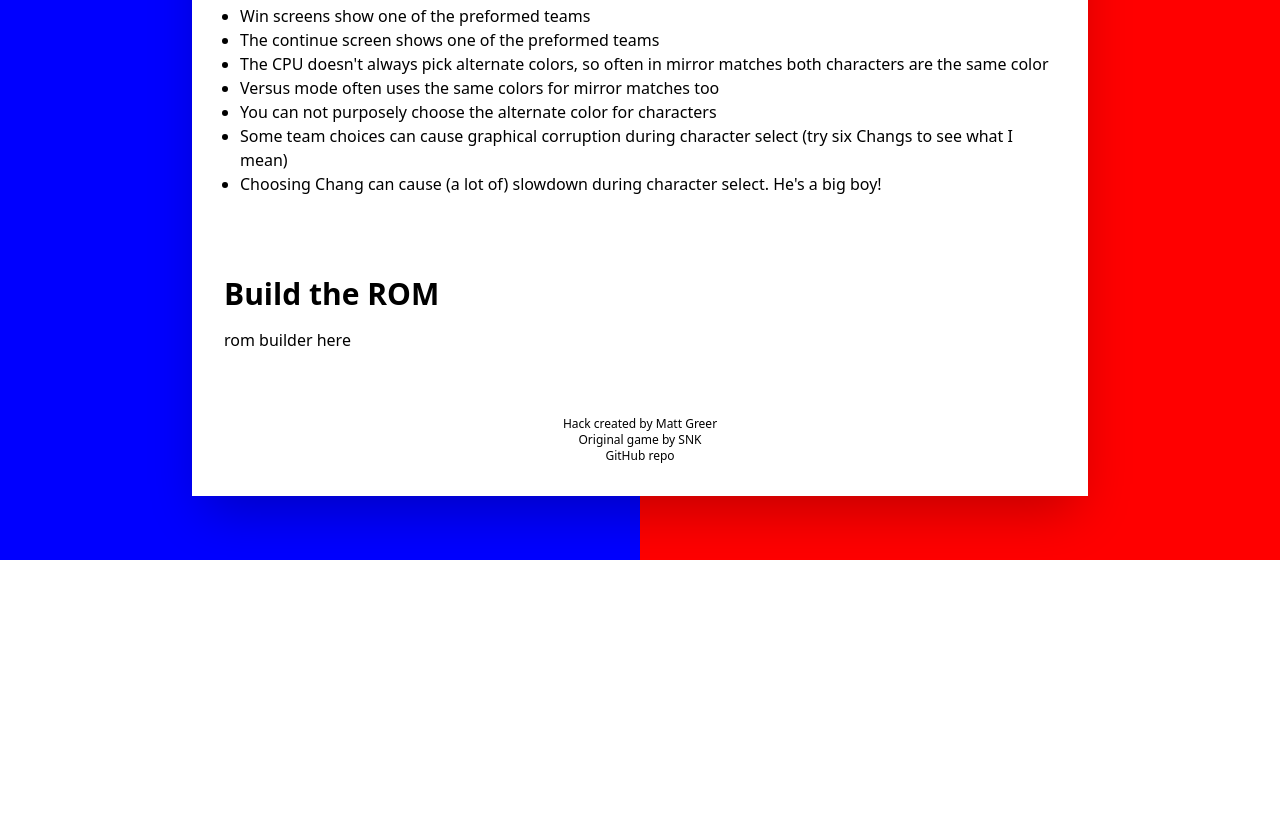
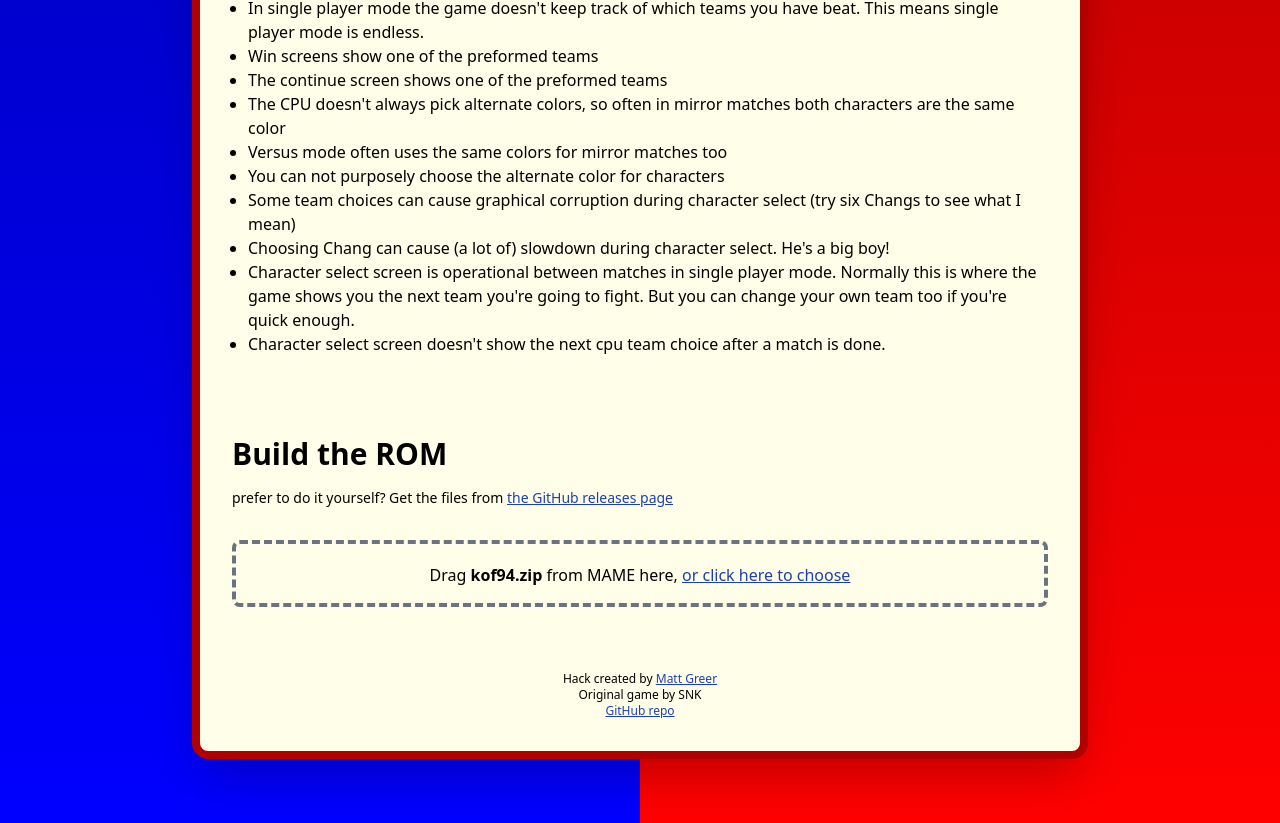
Before and after one commit to city41/neorh, a Next.js app: page / in a window 1280 px wide. Shown: the part 1108-1931 px from the top of the page. Before the commit the page ends 1668 px from the top, so only its background shows below. Built offline with nearby package versions, Linux system fonts and the light colour scheme.

Commit message:
PatchApplier started

```diff
--- a/src/components/IndexPage/IndexPage.module.css
+++ b/src/components/IndexPage/IndexPage.module.css
@@ -1,9 +1,33 @@
 .root {
+  --bg-blue: #0000b0;
+  --bg-light-blue: #0000ff;
+  --bg-red: #b00000;
+  --bg-light-red: #ff0000;
+  --bg-orange: #ff9800;
+
   background-image: linear-gradient(
-    to right,
-    blue,
-    blue 50%,
-    red 50%,
-    red 100%
-  );
+      to bottom,
+      var(--bg-blue),
+      var(--bg-blue) 30%,
+      var(--bg-light-blue) 100%
+    ),
+    linear-gradient(
+      to bottom,
+      var(--bg-red),
+      var(--bg-red) 30%,
+      var(--bg-light-red) 100%
+    );
+
+  background-size: 50% auto, 50% auto;
+  background-repeat: repeat-y, repeat-y;
+  background-position: left, right;
 }
+
+.pageContainer {
+  background-color: #ffffe9;
+  border: 8px solid var(--bg-red);
+}
+
+.pageContainer a {
+  @apply text-blue-800 underline;
+}
--- a/src/components/IndexPage/IndexPage.tsx
+++ b/src/components/IndexPage/IndexPage.tsx
@@ -5,14 +5,16 @@ import orderSelectPng from "./orderSelect.png";
 import changsPng from "./changs.png";
 
 import styles from "./IndexPage.module.css";
+import { PatchApplier } from "./PatchApplier";
 
 function IndexPage() {
   return (
-    <div className={clsx(styles.root, "w-screen sm:py-16")}>
+    <div className={clsx(styles.root, "w-full sm:py-16")}>
       <div
-        className={
-          "mx-auto w-full lg:max-w-4xl bg-white px-8 pb-4 lg:shadow-2xl"
-        }
+        className={clsx(
+          styles.pageContainer,
+          "mx-auto w-full lg:max-w-4xl bg-white px-8 pb-4 pt-8 lg:shadow-2xl lg:rounded-2xl"
+        )}
       >
         <div className="grid grid-cols-8 gap-8 auto-rows-min px-8 sm:px-0 mb-8">
           <div className="col-start-1 col-end-9 sm:col-start-1 sm:col-end-5 grid place-items-center">
@@ -28,7 +30,8 @@ function IndexPage() {
                 <p>
                   All King of Fighters games allow you to pick a custom team of
                   three characters ... except King of Fighters &apos;94. This
-                  hack adds in the team edit feature.
+                  hack adds in the team edit feature. Finally Choi, Mai and
+                  Heidern can fight together!
                 </p>
               </div>
               <div className="flex-1"></div>
@@ -36,18 +39,21 @@ function IndexPage() {
           </div>
           <div className="col-start-1 col-end-9 sm:h-auto sm:col-start-5 sm:col-end-9 self-stretch flex flex-col gap-y-4 py-4">
             <Image
+              className="shadow-xl"
               src={charSelectPng.src}
               width={charSelectPng.width}
               height={charSelectPng.height}
               alt="Character select screen"
             />
             <Image
+              className="shadow-xl"
               src={orderSelectPng.src}
               width={orderSelectPng.width}
               height={orderSelectPng.height}
               alt="Member order select screen"
             />
             <Image
+              className="shadow-xl"
               src={changsPng.src}
               width={changsPng.width}
               height={changsPng.height}
@@ -91,12 +97,28 @@ function IndexPage() {
               Choosing Chang can cause (a lot of) slowdown during character
               select. He&apos;s a big boy!
             </li>
+            <li>
+              Character select screen is operational between matches in single
+              player mode. Normally this is where the game shows you the next
+              team you&apos;re going to fight. But you can change your own team
+              too if you&apos;re quick enough.
+            </li>
+            <li>
+              Character select screen doesn&apos;t show the next cpu team choice
+              after a match is done.
+            </li>
           </ul>
         </div>
         <div className="heading-container sticky top-0" id="build-the-rom">
           <h2 className="heading text-3xl font-bold py-4">Build the ROM</h2>
         </div>
-        <p>rom builder here</p>
+        <p className="text-sm mb-8">
+          prefer to do it yourself? Get the files from{" "}
+          <a href="https://github.com/city41/kof94te/releases">
+            the GitHub releases page
+          </a>
+        </p>
+        <PatchApplier />
         <div className="mt-16 mb-4 flex flex-col items-center text-xs">
           <div>
             Hack created by <a href="https://mattgreer.dev">Matt Greer</a>
--- /dev/null
+++ b/src/components/IndexPage/PatchApplier/DropZone.tsx
@@ -0,0 +1,67 @@
+import { CSSProperties, ReactNode, useState } from "react";
+import clsx from "clsx";
+
+type DropZoneProps = {
+  className?: string;
+  style?: CSSProperties;
+  onData: (data: Uint8Array) => void;
+  children: (clickToChoose: ReactNode) => ReactNode;
+};
+
+function DropZone({ className, style, onData, children }: DropZoneProps) {
+  const [fileOver, setFileOver] = useState(false);
+
+  function handleFileChosen(file: File) {
+    const reader = new FileReader();
+    reader.addEventListener("loadend", () => {
+      const data = new Uint8Array(reader.result as ArrayBuffer);
+      onData(data);
+    });
+    reader.readAsArrayBuffer(file);
+  }
+
+  const orClickToChoose = (
+    <label className="cursor-pointer text-blue-800 underline">
+      or click here to choose
+      <input
+        style={{ width: 0.01, height: 0.01 }}
+        type="file"
+        onChange={(e) => {
+          const file = e.target.files?.[0];
+          if (file) {
+            handleFileChosen(file);
+          }
+        }}
+      />
+    </label>
+  );
+
+  return (
+    <div
+      className={clsx(className, {
+        "bg-gray-400": fileOver,
+      })}
+      style={style}
+      onDragOver={(e) => {
+        e.preventDefault();
+        setFileOver(true);
+      }}
+      onDragLeave={(e) => {
+        e.preventDefault();
+        setFileOver(false);
+      }}
+      onDrop={(e) => {
+        e.preventDefault();
+        const file = e.dataTransfer.files?.[0];
+
+        if (file) {
+          handleFileChosen(file);
+        }
+      }}
+    >
+      {children(orClickToChoose)}
+    </div>
+  );
+}
+
+export { DropZone };
--- /dev/null
+++ b/src/components/IndexPage/PatchApplier/PatchApplier.tsx
@@ -0,0 +1,29 @@
+import clsx from "clsx";
+import { DropZone } from "./DropZone";
+
+type PatchApplierProps = {
+  className?: string;
+};
+
+function PatchApplier({ className }: PatchApplierProps) {
+  function handleData(data: Uint8Array) {}
+
+  return (
+    <div className={clsx(className, "flex flex-col")}>
+      <DropZone
+        className="rounded-lg border-dashed border-4 border-gray-500 p-4 flex justify-center items-center"
+        onData={handleData}
+      >
+        {(clickToChoose) => {
+          return (
+            <div>
+              Drag <b>kof94.zip</b> from MAME here, {clickToChoose}
+            </div>
+          );
+        }}
+      </DropZone>
+    </div>
+  );
+}
+
+export { PatchApplier };
--- /dev/null
+++ b/src/components/IndexPage/PatchApplier/index.tsx
@@ -0,0 +1 @@
+export * from "./PatchApplier";
```
